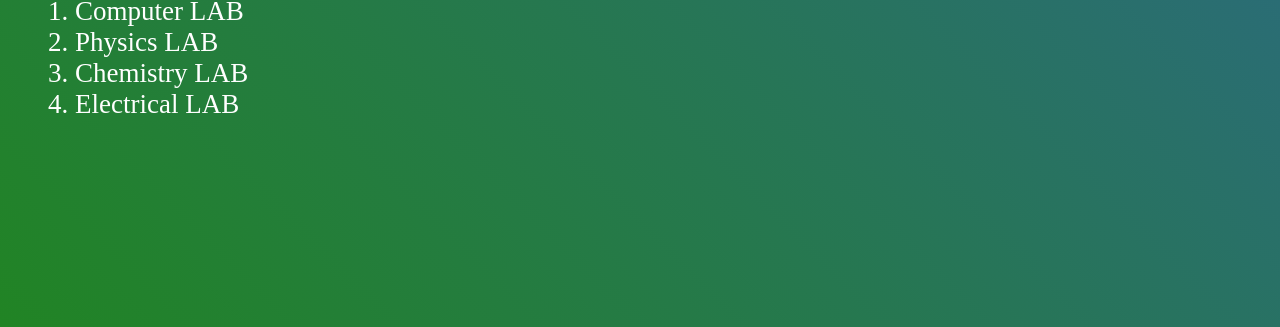
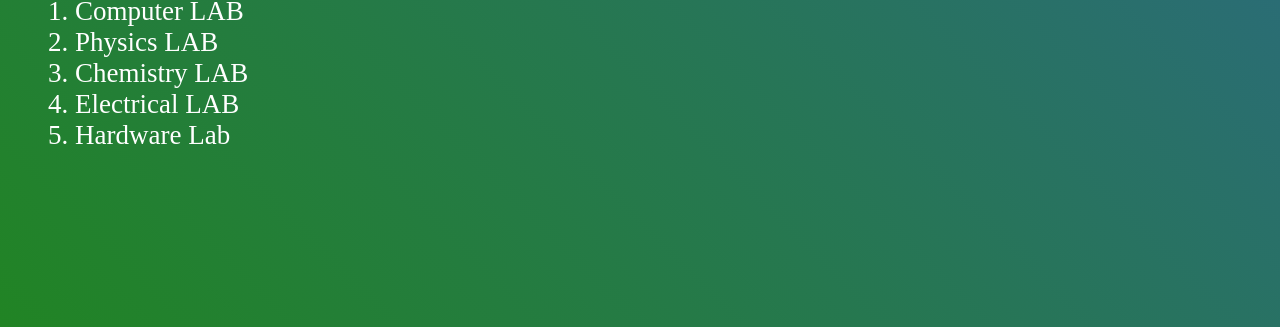
Before and after one commit to prozy66775/webpage_design, a plain HTML site: page service.html in a window 1280 px wide. Shown: the part 473-800 px from the top of the page. Drawn offline with Linux system fonts and the light colour scheme.

Commit message:
add lab name "hardware lab"

```diff
--- a/service.html
+++ b/service.html
@@ -47,6 +47,7 @@
 		<li>Physics LAB</li>
 		<li>Chemistry LAB</li>
 		<li>Electrical LAB</li>
+		<li>Hardware Lab</li>
 
 			</ol>
 
```
